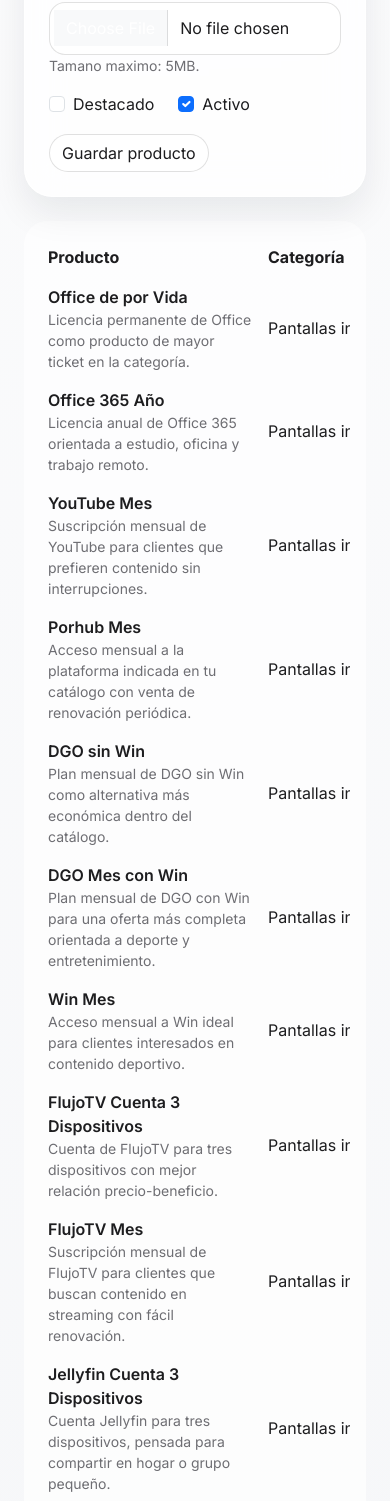
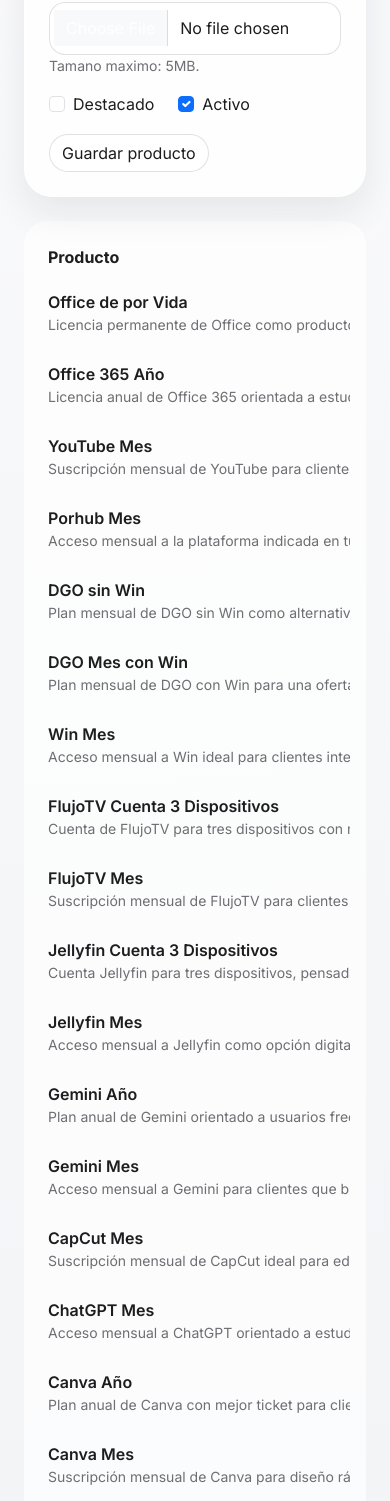
Before and after one commit to yairdavidmercado/proyecto_tienda, a PHP site: page /admin/products.php in a window 390 px wide. Shown: the part 1809-3310 px from the top of the page. Run offline with PHP 8.4, Linux system fonts and the light colour scheme; a user stored in the database is signed in; data comes from the database, SQL or seed files in the repository.

Commit message:
Improve admin table responsiveness
Add overflow handling and responsive rules for admin tables and panels. Updated admin/orders.php and admin/products.php to add overflow-hidden on glass panels and an admin-table-scroll wrapper on table containers. Enhanced CSS (assets/css/style.css) to make .admin-table-scroll and .table-responsive scrollable, constrain panel widths, set .admin-data-table sizing, and fix content-wrap/admin column min-widths so the admin layout and tables behave correctly on small screens and avoid unwanted horizontal overflow.

```diff
--- a/admin/orders.php
+++ b/admin/orders.php
@@ -34,7 +34,7 @@
 admin_header('Pedidos Wompi');
 ?>
 
-<div class="glass-panel p-4">
+<div class="glass-panel p-4 overflow-hidden">
     <div class="d-flex justify-content-between align-items-center mb-4">
         <div>
             <h2 class="h5 text-white mb-1">Pedidos recibidos</h2>
@@ -47,7 +47,7 @@
     <?php if (!$orders): ?>
         <div class="text-secondary">Aún no hay pedidos registrados.</div>
     <?php else: ?>
-        <div class="table-responsive">
+        <div class="table-responsive admin-table-scroll">
             <table class="table table-borderless align-middle mb-0 text-white admin-data-table">
                 <thead>
                     <tr class="text-secondary">
--- a/admin/products.php
+++ b/admin/products.php
@@ -238,7 +238,7 @@
 ?>
 <div class="row g-4">
     <div class="col-lg-5">
-        <div class="glass-panel p-4">
+        <div class="glass-panel p-4 overflow-hidden">
             <h2 class="h5 text-white mb-3"><?= $isEditing ? 'Editar producto' : 'Nuevo producto'; ?></h2>
             <form method="post" class="d-grid gap-3" enctype="multipart/form-data">
                 <input type="hidden" name="action" value="<?= $isEditing ? 'update' : 'create'; ?>">
--- a/assets/css/style.css
+++ b/assets/css/style.css
@@ -636,10 +636,32 @@
     border-radius: 24px;
     overflow: hidden;
 }
-.admin-table-scroll {
+.admin-table-scroll,
+.table-responsive {
+    width: 100%;
+    max-width: 100%;
     overflow-x: auto;
+    overflow-y: auto;
     -webkit-overflow-scrolling: touch;
 }
+
+.glass-panel,
+.table-dark-glass {
+    max-width: 100%;
+    min-width: 0;
+}
+
+.admin-site .row,
+.admin-site [class*="col-"] {
+    min-width: 0;
+}
+
+.admin-data-table {
+    width: max-content;
+    min-width: 920px;
+    max-width: none;
+}
+
 .admin-data-table {
     min-width: 920px;
 }
@@ -671,7 +693,13 @@
     background: rgba(255,255,255,0.08);
     color: #fff;
 }
-.content-wrap { flex: 1; }
+.content-wrap {
+    flex: 1;
+    min-width: 0;
+    max-width: 100%;
+    overflow-x: hidden;
+}
+
 .login-card { max-width: 440px; }
 
 .admin-site {
@@ -791,6 +819,17 @@
     }
     .admin-data-table {
         min-width: 760px;
+    }
+
+    .content-wrap {
+        width: 100%;
+        max-width: 100vw;
+        overflow-x: hidden;
+    }
+
+    .admin-table-scroll,
+    .table-responsive {
+        max-width: calc(100vw - 2rem);
     }
 }
 
```
